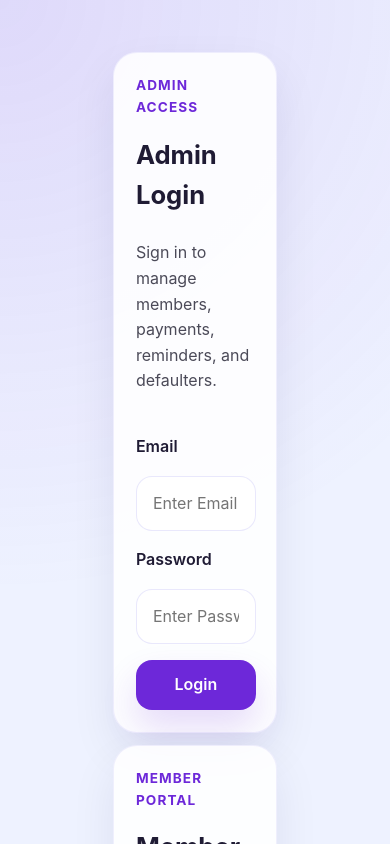
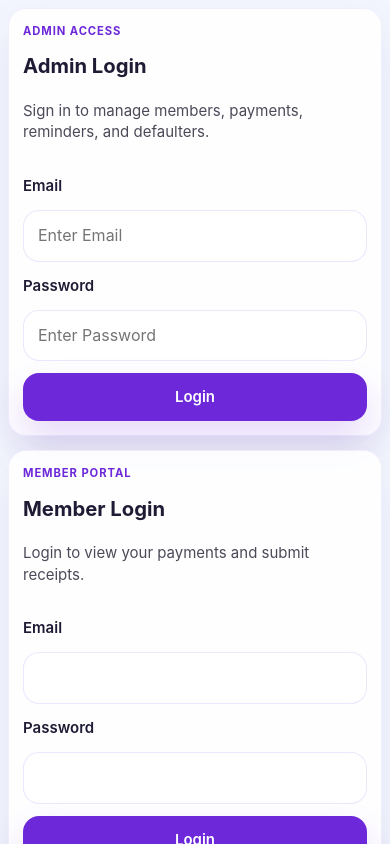
Before and after one commit to Rashmiranjan1906/youtube-family-tracker, a React (Vite) app: page / in a window 390 px wide. Shown: the top 844 px of the page. Built offline with nearby package versions, Linux system fonts and the light colour scheme; no server answers.

Commit message:
added mobile view

```diff
--- a/src/App.jsx
+++ b/src/App.jsx
@@ -74,11 +74,11 @@ function App() {
   if (!user) {
     return (
       <div className="auth-choices">
-        <div style={{ width: "48%" }}>
+        <div className="auth-choice">
           <Login setLoggedIn={(admin) => setUser({ role: "admin", ...admin })} />
         </div>
 
-        <div style={{ width: "48%" }}>
+        <div className="auth-choice">
           <MemberAuth onMemberLogin={(member) => setUser({ role: "member", ...member })} />
         </div>
       </div>
--- a/src/index.css
+++ b/src/index.css
@@ -28,11 +28,16 @@ body,
   min-height: 100%;
 }
 
+html {
+  overflow-x: hidden;
+}
+
 body {
   margin: 0;
   background: radial-gradient(circle at top left, rgba(109, 40, 217, 0.12), transparent 37%),
     radial-gradient(circle at bottom right, rgba(59, 130, 246, 0.14), transparent 30%),
     var(--bg);
+  overflow-x: hidden;
 }
 
 #root {
@@ -52,6 +57,7 @@ select {
 button {
   border: none;
   cursor: pointer;
+  touch-action: manipulation;
 }
 
 button,
@@ -252,6 +258,10 @@ select:focus {
   padding: 28px 0 40px;
 }
 
+.auth-choice {
+  width: 48%;
+}
+
 /* Ensure auth panels respect column widths and don't inherit large min-width */
 .auth-choices > div,
 .auth-choices > div .app-shell {
@@ -268,6 +278,10 @@ select:focus {
 @media (max-width: 900px) {
   .auth-choices {
     flex-direction: column;
+  }
+
+  .auth-choice {
+    width: 100%;
   }
 
   .auth-choices .app-shell {
@@ -483,3 +497,277 @@ select:focus {
   opacity: 0.6;
   cursor: not-allowed;
 }
+
+@media (max-width: 760px) {
+  :root {
+    --radius: 18px;
+    font-size: 15px;
+  }
+
+  #root {
+    align-items: flex-start;
+    padding: 12px;
+  }
+
+  body {
+    background: #f4f6ff;
+  }
+
+  .app-shell,
+  .auth-choices {
+    width: 100%;
+  }
+
+  .app-shell {
+    gap: 14px;
+  }
+
+  .auth-choices {
+    gap: 14px;
+    padding: 0;
+  }
+
+  .auth-panel {
+    max-width: none;
+  }
+
+  .topbar,
+  .page-panel {
+    padding: 16px;
+    border-radius: var(--radius);
+  }
+
+  .topbar > div:first-child,
+  .topbar > div:nth-child(2),
+  .topbar > div:first-child > div:last-child,
+  .topbar > div:nth-child(2) > div {
+    width: 100%;
+  }
+
+  .topbar > div:first-child > div:last-child {
+    display: flex;
+    flex-wrap: nowrap !important;
+    gap: 8px !important;
+    justify-content: flex-start !important;
+    overflow-x: auto;
+    padding: 4px 0 8px;
+    scrollbar-width: none;
+  }
+
+  .topbar > div:first-child > div:last-child::-webkit-scrollbar {
+    display: none;
+  }
+
+  .topbar > div:first-child > div:last-child .secondary-button {
+    flex: 0 0 auto;
+    min-width: auto;
+    padding: 10px 13px;
+    white-space: nowrap;
+  }
+
+  .topbar > div:nth-child(2) {
+    align-items: stretch !important;
+    margin-top: 14px !important;
+  }
+
+  .topbar > div:nth-child(2) > div {
+    justify-content: stretch !important;
+  }
+
+  .topbar > div:nth-child(2) input[type="month"] {
+    max-width: none !important;
+  }
+
+  h1 {
+    font-size: 2rem;
+    line-height: 1.15;
+  }
+
+  h2 {
+    font-size: 1.35rem;
+    line-height: 1.25;
+  }
+
+  h3 {
+    font-size: 1.05rem;
+  }
+
+  .subtitle,
+  .panel-header p,
+  .topbar p {
+    line-height: 1.45;
+  }
+
+  .panel-header {
+    gap: 6px;
+    margin-bottom: 16px;
+  }
+
+  .form-grid {
+    gap: 12px;
+  }
+
+  button.primary-button,
+  button.secondary-button,
+  .secondary-button,
+  .method-button {
+    width: 100%;
+    min-height: 46px;
+    min-width: 0;
+    padding: 12px 14px;
+  }
+
+  button:hover,
+  .secondary-button:hover:not(:disabled) {
+    transform: none;
+  }
+
+  .input-field,
+  select {
+    min-height: 46px;
+    padding: 12px 14px;
+    font-size: 16px;
+  }
+
+  .stats-grid {
+    grid-template-columns: repeat(2, minmax(0, 1fr));
+    gap: 10px;
+  }
+
+  .stat-card {
+    padding: 14px;
+    border-radius: 14px;
+  }
+
+  .stat-card h3 {
+    font-size: 1.45rem;
+    margin-bottom: 4px;
+    overflow-wrap: anywhere;
+  }
+
+  .stat-card p {
+    font-size: 0.82rem;
+    line-height: 1.25;
+  }
+
+  .dashboard-grid {
+    gap: 14px;
+  }
+
+  .page-panel .form-grid > div[style*="display: flex"],
+  .topbar div[style*="display: flex"] {
+    flex-direction: column;
+    align-items: stretch !important;
+  }
+
+  .page-panel .form-grid > div[style*="display: flex"] p {
+    align-self: stretch !important;
+    margin: 0;
+  }
+
+  .payment-method-toggle {
+    grid-template-columns: 1fr;
+    gap: 10px;
+  }
+
+  .payment-info,
+  .payment-note,
+  .screenshot-section {
+    padding: 14px;
+  }
+
+  .qr-container {
+    margin: 16px 0;
+  }
+
+  .qr-box {
+    width: 100%;
+    padding: 16px;
+  }
+
+  .qr-image {
+    max-width: min(260px, 82vw);
+  }
+
+  .screenshot-preview img {
+    max-height: 220px;
+  }
+
+  .table-wrap,
+  .members-table-wrap {
+    overflow-x: visible;
+  }
+
+  .data-table {
+    display: block;
+    min-width: 0;
+    border-collapse: separate;
+    border-spacing: 0 10px;
+  }
+
+  .data-table thead {
+    display: none;
+  }
+
+  .data-table tbody,
+  .data-table tr,
+  .data-table td {
+    display: block;
+    width: 100%;
+  }
+
+  .data-table tr {
+    padding: 12px;
+    border: 1px solid rgba(79, 70, 229, 0.1);
+    border-radius: 14px;
+    background: white;
+  }
+
+  .data-table td {
+    padding: 8px 0;
+    border-bottom: 1px solid rgba(79, 70, 229, 0.08);
+    overflow-wrap: anywhere;
+  }
+
+  .data-table td[style*="display: flex"] {
+    display: block !important;
+  }
+
+  .data-table td::before {
+    content: attr(data-label);
+    display: block;
+    margin-bottom: 2px;
+    color: var(--accent);
+    font-size: 0.72rem;
+    font-weight: 800;
+    letter-spacing: 0.04em;
+    text-transform: uppercase;
+  }
+
+  .data-table td:last-child {
+    border-bottom: 0;
+  }
+
+  .data-table tbody tr:hover {
+    background: white;
+  }
+}
+
+@media (max-width: 420px) {
+  #root {
+    padding: 8px;
+  }
+
+  .topbar,
+  .page-panel {
+    padding: 14px;
+  }
+
+  .stats-grid {
+    grid-template-columns: 1fr;
+  }
+
+  .eyebrow {
+    font-size: 0.75rem;
+  }
+}
--- a/src/pages/AdminDashboard.jsx
+++ b/src/pages/AdminDashboard.jsx
@@ -452,11 +452,11 @@ function AdminDashboard({ user, onLogout }) {
                 <tbody>
                   {members.map((member) => (
                     <tr key={member.id}>
-                      <td>{member.name}</td>
-                      <td>{member.email}</td>
-                      <td>{member.phone || "-"}</td>
-                      <td>₹{member.monthlyFee}</td>
-                      <td>{member.active ? "Active" : "Inactive"}</td>
+                      <td data-label="Name">{member.name}</td>
+                      <td data-label="Email">{member.email}</td>
+                      <td data-label="Phone">{member.phone || "-"}</td>
+                      <td data-label="Monthly Fee">₹{member.monthlyFee}</td>
+                      <td data-label="Status">{member.active ? "Active" : "Inactive"}</td>
                     </tr>
                   ))}
                 </tbody>
--- a/src/pages/Defaulters.jsx
+++ b/src/pages/Defaulters.jsx
@@ -97,9 +97,9 @@ function Defaulters({ month }) {
             <tbody>
               {defaulters.map((member) => (
                 <tr key={member.id}>
-                  <td>{member.name}</td>
-                  <td>{member.email}</td>
-                  <td>₹{member.monthlyFee}</td>
+                  <td data-label="Name">{member.name}</td>
+                  <td data-label="Email">{member.email}</td>
+                  <td data-label="Fee">₹{member.monthlyFee}</td>
                 </tr>
               ))}
             </tbody>
--- a/src/pages/MemberHistory.jsx
+++ b/src/pages/MemberHistory.jsx
@@ -148,23 +148,23 @@ section{margin-bottom:24px;}
             <tbody>
               {payments.map((payment) => (
                 <tr key={payment.id}>
-                  <td>{payment.month}</td>
-                  <td>₹{payment.amount}</td>
-                  <td>{payment.status}</td>
-                  <td>{payment.transactionId || "-"}</td>
-                  <td>
+                  <td data-label="Month">{payment.month}</td>
+                  <td data-label="Amount">₹{payment.amount}</td>
+                  <td data-label="Status">{payment.status}</td>
+                  <td data-label="Transaction ID">{payment.transactionId || "-"}</td>
+                  <td data-label="Payment Date">
                     {payment.paymentDate
                       ? new Date(payment.paymentDate).toLocaleString()
                       : "-"}
                   </td>
-                  <td>
+                  <td data-label="Method">
                     {payment.paymentGateway === "qr_upi"
                       ? "UPI QR"
                       : payment.paymentGateway === "manual"
                       ? "Manual"
                       : payment.paymentGateway || "-"}
                   </td>
-                  <td>
+                  <td data-label="Receipt">
                     {payment.screenshotData ? (
                       <button
                         className="secondary-button"
@@ -176,7 +176,7 @@ section{margin-bottom:24px;}
                       "-"
                     )}
                   </td>
-                  <td>
+                  <td data-label="Invoice">
                     <button
                       className="secondary-button"
                       onClick={() => downloadInvoice(payment)}
--- a/src/pages/PaymentHistory.jsx
+++ b/src/pages/PaymentHistory.jsx
@@ -199,17 +199,17 @@ section{margin-bottom:24px;}
             <tbody>
               {payments.map((payment) => (
                 <tr key={payment.id}>
-                  <td>{payment.memberName}</td>
-                  <td>{payment.month}</td>
-                  <td>₹{payment.amount}</td>
-                  <td>{payment.status}</td>
-                  <td>{payment.transactionId || "-"}</td>
+                  <td data-label="Member">{payment.memberName}</td>
+                  <td data-label="Month">{payment.month}</td>
+                  <td data-label="Amount">₹{payment.amount}</td>
+                  <td data-label="Status">{payment.status}</td>
+                  <td data-label="Transaction ID">{payment.transactionId || "-"}</td>
 
-                  <td>{formatPaymentDate(payment.paymentDate)}</td>
+                  <td data-label="Payment Date">{formatPaymentDate(payment.paymentDate)}</td>
 
-                  <td>{formatDueDate(payment.month)}</td>
+                  <td data-label="Due Date">{formatDueDate(payment.month)}</td>
 
-                  <td>
+                  <td data-label="Method">
                     {payment.paymentGateway === "qr_upi"
                       ? "UPI QR"
                       : payment.paymentGateway === "manual"
@@ -217,7 +217,7 @@ section{margin-bottom:24px;}
                       : payment.paymentGateway || "-"}
                   </td>
 
-                  <td>
+                  <td data-label="Receipt">
                     {payment.screenshotData ? (
                       <button
                         className="secondary-button"
@@ -230,7 +230,7 @@ section{margin-bottom:24px;}
                     )}
                   </td>
 
-                  <td>
+                  <td data-label="Invoice">
                     <button
                       className="secondary-button"
                       onClick={() => downloadInvoice(payment)}
--- a/src/pages/ReminderGenerator.jsx
+++ b/src/pages/ReminderGenerator.jsx
@@ -90,10 +90,10 @@ function ReminderGenerator() {
             <tbody>
               {pendingMembers.map((member) => (
                 <tr key={member.id}>
-                  <td>{member.name}</td>
-                  <td>{member.email}</td>
-                  <td>₹{member.monthlyFee}</td>
-                  <td style={{ display: "flex", gap: "8px", flexWrap: "wrap" }}>
+                  <td data-label="Name">{member.name}</td>
+                  <td data-label="Email">{member.email}</td>
+                  <td data-label="Fee">₹{member.monthlyFee}</td>
+                  <td data-label="Actions" style={{ display: "flex", gap: "8px", flexWrap: "wrap" }}>
                     <button
                       className="secondary-button"
                       onClick={() => copyReminder(member)}
```
